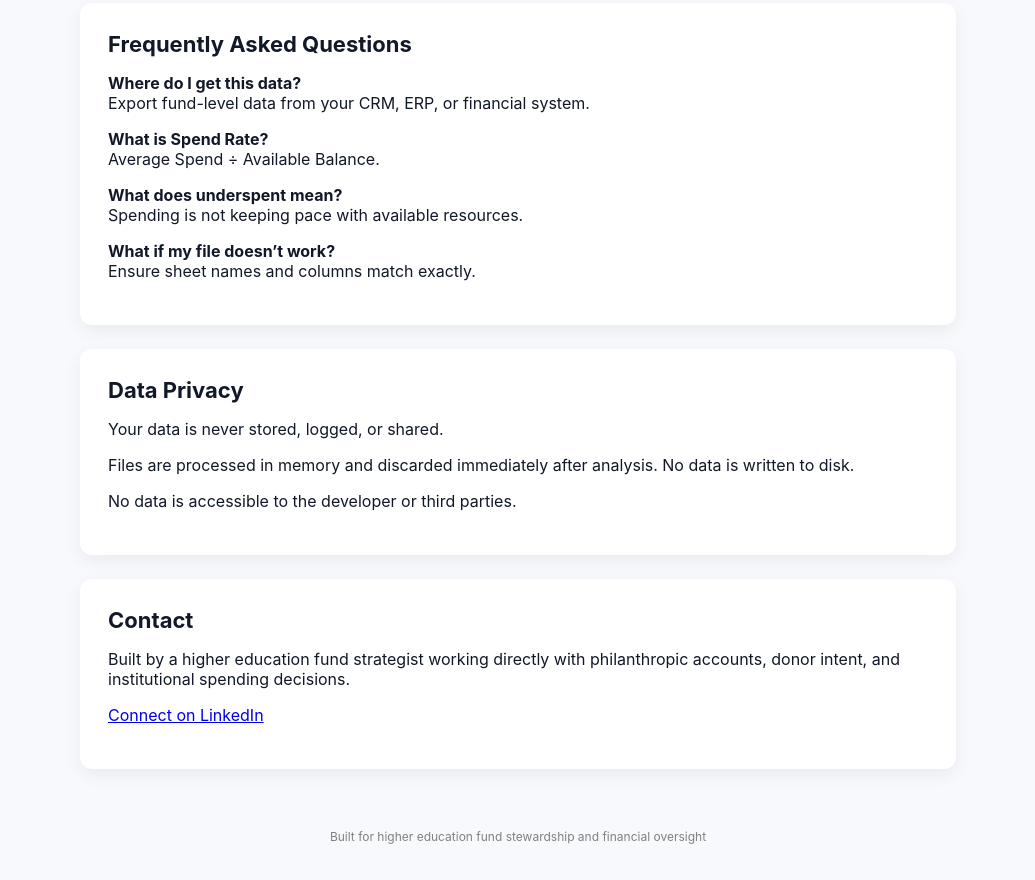
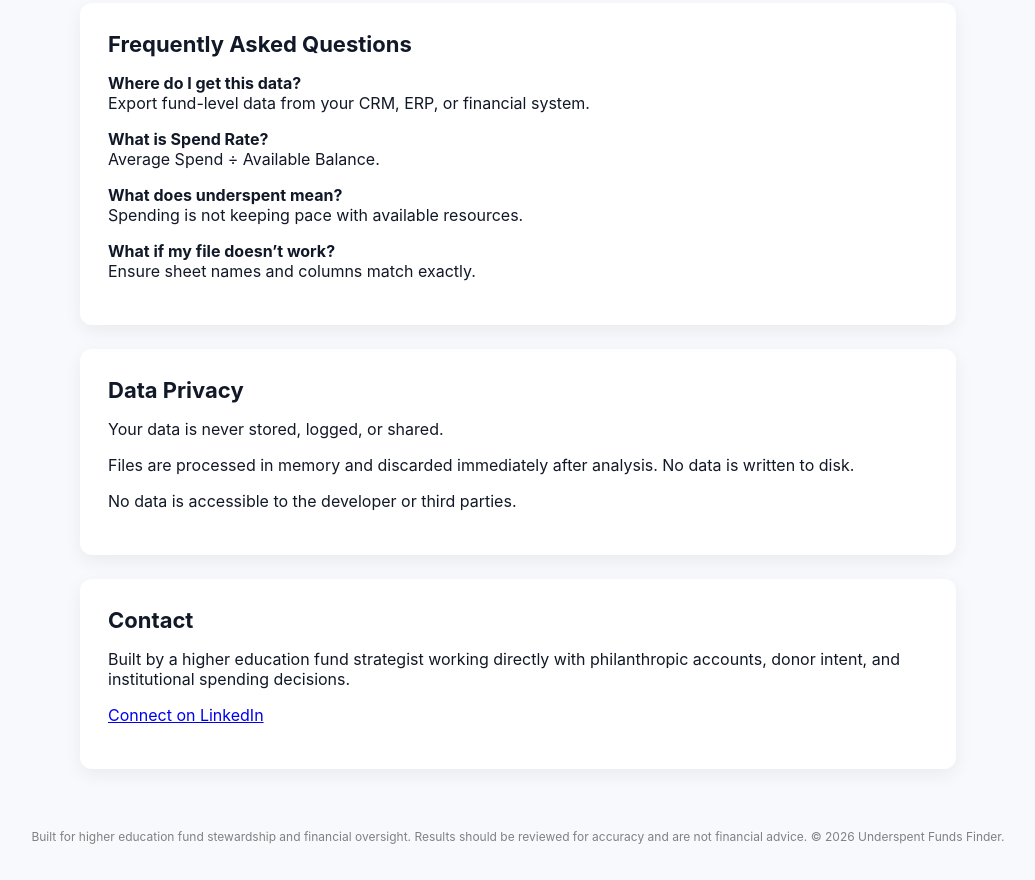
Before and after one commit to joshucohen/underspent-checker, a plain HTML site: page frontend/index.html in a window 1280 px wide. Shown: the part 2167-3047 px from the top of the page, without its empty margins (122-1157 px from the left). Drawn offline with Linux system fonts and the light colour scheme.

Commit message:
Improve footer with disclaimer, accuracy note, and copyright

```diff
--- a/frontend/index.html
+++ b/frontend/index.html
@@ -261,7 +261,8 @@
   <!-- FOOTER -->
   <footer>
     <p style="font-size: 12px; color: gray;">
-      Built for higher education fund stewardship and financial oversight
+        Built for higher education fund stewardship and financial oversight. Results should be reviewed for accuracy and are not financial advice.
+                                                             © 2026 Underspent Funds Finder.
     </p>
   </footer>
 
```
